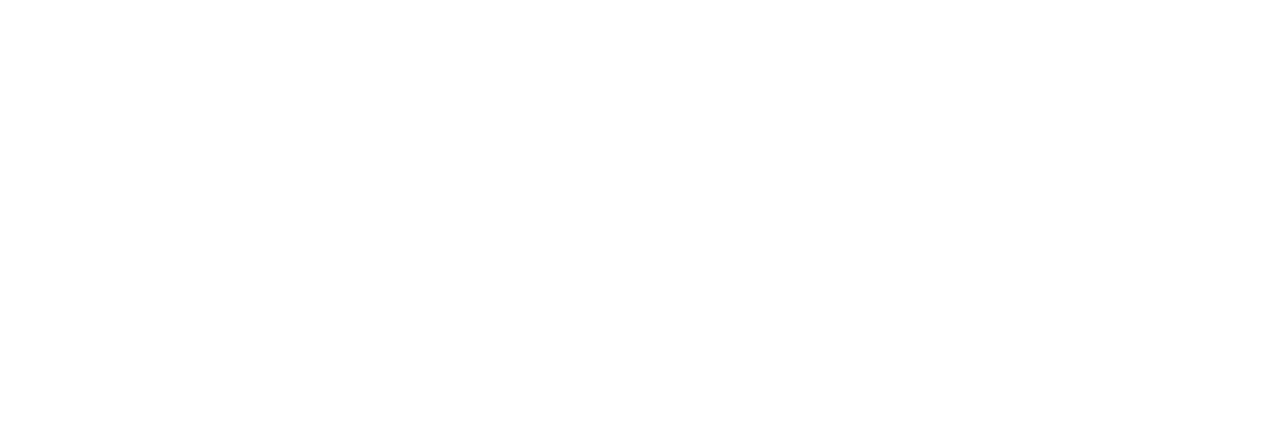
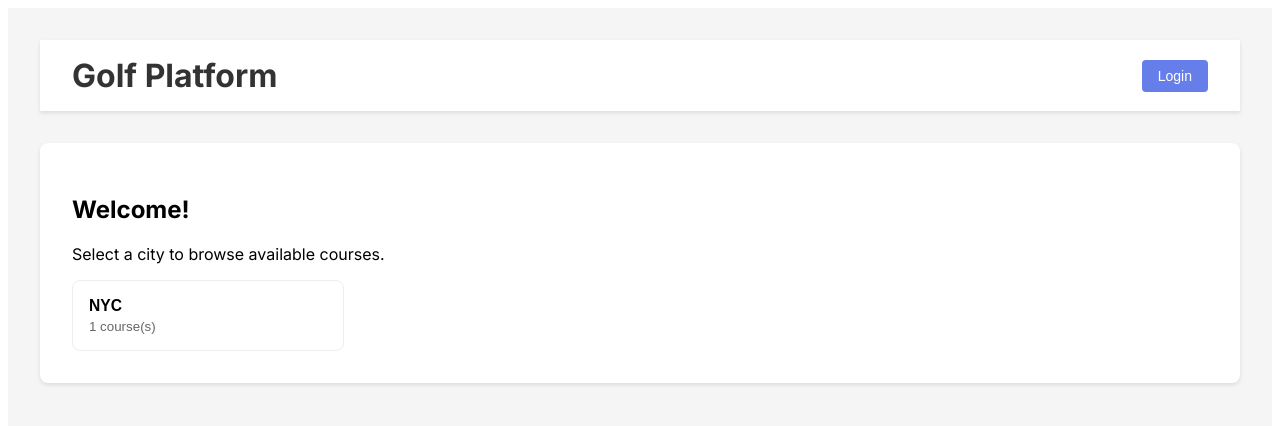
Before and after one commit to JairoE/golf-platform, a Next.js app: page / in a window 1280 px wide. Before the commit this address had no page. Shown: the top 426 px of the page. Built offline with nearby package versions, Linux system fonts and the light colour scheme.

Commit message:
rework login

```diff
--- /dev/null
+++ b/app/components/LoginModal.tsx
@@ -0,0 +1,155 @@
+'use client'
+
+import { useEffect, useState } from 'react'
+import { createPortal } from 'react-dom'
+import styled from '@emotion/styled'
+
+const Overlay = styled.div`
+  position: fixed;
+  inset: 0;
+  background: rgba(0, 0, 0, 0.5);
+  display: flex;
+  align-items: center;
+  justify-content: center;
+  z-index: 1000;
+`
+
+const Modal = styled.div`
+  background: #fff;
+  width: 100%;
+  max-width: 420px;
+  border-radius: 8px;
+  box-shadow: 0 10px 25px rgba(0, 0, 0, 0.2);
+  overflow: hidden;
+`
+
+const Header = styled.div`
+  padding: 1rem 1.25rem;
+  border-bottom: 1px solid #eee;
+  display: flex;
+  justify-content: space-between;
+  align-items: center;
+`
+
+const Title = styled.h3`
+  margin: 0;
+  font-size: 1.125rem;
+  color: #333;
+`
+
+const Close = styled.button`
+  background: transparent;
+  border: none;
+  font-size: 1.25rem;
+  cursor: pointer;
+`
+
+const Body = styled.div`
+  padding: 1.25rem;
+`
+
+const Form = styled.form`
+  display: flex;
+  flex-direction: column;
+  gap: 0.75rem;
+`
+
+const Input = styled.input`
+  padding: 0.75rem;
+  border: 1px solid #ddd;
+  border-radius: 6px;
+  font-size: 1rem;
+`
+
+const Button = styled.button`
+  padding: 0.75rem;
+  background: #667eea;
+  color: #fff;
+  border: none;
+  border-radius: 6px;
+  font-weight: 600;
+  cursor: pointer;
+  &:hover { background: #5568d3; }
+  &:disabled { background: #ccc; cursor: not-allowed; }
+`
+
+const ErrorMessage = styled.p`
+  color: #e74c3c;
+  font-size: 0.875rem;
+  margin: 0.25rem 0 0;
+`
+
+export interface LoginModalProps {
+  open: boolean
+  onClose: () => void
+  onSuccess?: (username: string) => void
+}
+
+export default function LoginModal({ open, onClose, onSuccess }: LoginModalProps) {
+  const [username, setUsername] = useState('')
+  const [password, setPassword] = useState('')
+  const [error, setError] = useState('')
+  const [loading, setLoading] = useState(false)
+
+  useEffect(() => {
+    if (!open) {
+      setUsername('')
+      setPassword('')
+      setError('')
+      setLoading(false)
+    }
+  }, [open])
+
+  if (!open) return null
+
+  const handleSubmit = (e: React.FormEvent) => {
+    e.preventDefault()
+    setError('')
+    setLoading(true)
+
+    if (username && password) {
+      localStorage.setItem('isLoggedIn', 'true')
+      localStorage.setItem('username', username)
+      setLoading(false)
+      onSuccess?.(username)
+      onClose()
+    } else {
+      setError('Please enter both username and password')
+      setLoading(false)
+    }
+  }
+
+  return createPortal(
+    <Overlay onClick={onClose} role="dialog" aria-modal="true">
+      <Modal onClick={(e) => e.stopPropagation()}>
+        <Header>
+          <Title>Login</Title>
+          <Close aria-label="Close" onClick={onClose}>×</Close>
+        </Header>
+        <Body>
+          <Form onSubmit={handleSubmit}>
+            <Input
+              type="text"
+              placeholder="Username"
+              value={username}
+              onChange={(e) => setUsername(e.target.value)}
+              required
+            />
+            <Input
+              type="password"
+              placeholder="Password"
+              value={password}
+              onChange={(e) => setPassword(e.target.value)}
+              required
+            />
+            {error && <ErrorMessage>{error}</ErrorMessage>}
+            <Button type="submit" disabled={loading}>
+              {loading ? 'Logging in...' : 'Login'}
+            </Button>
+          </Form>
+        </Body>
+      </Modal>
+    </Overlay>,
+    document.body
+  )
+}
--- a/app/home/page.tsx
+++ b/app/home/page.tsx
@@ -1,22 +1,24 @@
-'use client'
+"use client";
 
-import { useEffect } from 'react'
-import { useRouter } from 'next/navigation'
-import styled from '@emotion/styled'
-import Link from 'next/link'
+import {useCallback, useEffect, useMemo, useState} from "react";
+import {useRouter, useSearchParams} from "next/navigation";
+import styled from "@emotion/styled";
+import Link from "next/link";
+import LoginModal from "@/app/components/LoginModal";
+import {cities, type CityId} from "@/lib/courses";
 
 const HomeContainer = styled.div`
   min-height: 100vh;
   background: #f5f5f5;
   padding: 2rem;
-`
+`;
 
 const Header = styled.header`
   background: white;
   padding: 1rem 2rem;
   box-shadow: 0 2px 4px rgba(0, 0, 0, 0.1);
   margin-bottom: 2rem;
-`
+`;
 
 const HeaderContent = styled.div`
   max-width: 1200px;
@@ -24,16 +26,16 @@
   display: flex;
   justify-content: space-between;
   align-items: center;
-`
+`;
 
 const Title = styled.h1`
   color: #333;
   margin: 0;
-`
+`;
 
-const LogoutButton = styled.button`
+const ActionButton = styled.button`
   padding: 0.5rem 1rem;
-  background: #e74c3c;
+  background: #667eea;
   color: white;
   border: none;
   border-radius: 4px;
@@ -41,14 +43,14 @@
   font-size: 0.875rem;
 
   &:hover {
-    background: #c0392b;
+    background: #5568d3;
   }
-`
+`;
 
 const Content = styled.div`
   max-width: 1200px;
   margin: 0 auto;
-`
+`;
 
 const WelcomeCard = styled.div`
   background: white;
@@ -56,56 +58,104 @@
   border-radius: 8px;
   box-shadow: 0 2px 4px rgba(0, 0, 0, 0.1);
   margin-bottom: 2rem;
-`
+`;
 
-const CourseLink = styled(Link)`
-  display: inline-block;
-  padding: 1rem 2rem;
-  background: #667eea;
-  color: white;
-  text-decoration: none;
-  border-radius: 4px;
-  font-size: 1.125rem;
-  transition: background 0.2s;
+const CityGrid = styled.div`
+  display: grid;
+  grid-template-columns: repeat(auto-fill, minmax(220px, 1fr));
+  gap: 1rem;
+`;
 
+const CityCard = styled.button`
+  text-align: left;
+  background: white;
+  border: 1px solid #eee;
+  border-radius: 8px;
+  padding: 1rem;
+  cursor: pointer;
+  transition: transform 0.1s ease, box-shadow 0.1s ease;
   &:hover {
-    background: #5568d3;
+    transform: translateY(-2px);
+    box-shadow: 0 6px 16px rgba(0, 0, 0, 0.08);
   }
-`
+`;
 
 export default function HomePage() {
-  const router = useRouter()
+  const router = useRouter();
+  const searchParams = useSearchParams();
+  const [isLoginOpen, setIsLoginOpen] = useState(false);
+  const [isLoggedIn, setIsLoggedIn] = useState<boolean>(() => {
+    if (typeof window === "undefined") return false;
+    return localStorage.getItem("isLoggedIn") === "true";
+  });
 
+  // Open modal if redirected with ?login=true
   useEffect(() => {
-    const isLoggedIn = localStorage.getItem('isLoggedIn')
-    if (!isLoggedIn) {
-      router.push('/login')
+    if (searchParams?.get("login") === "true") {
+      setIsLoginOpen(true);
     }
-  }, [router])
+  }, [searchParams]);
 
-  const handleLogout = () => {
-    localStorage.removeItem('isLoggedIn')
-    localStorage.removeItem('username')
-    router.push('/login')
-  }
+  const username = useMemo(() => {
+    if (typeof window === "undefined") return "";
+    return localStorage.getItem("username") || "";
+  }, [isLoggedIn]);
 
-  const username = typeof window !== 'undefined' ? localStorage.getItem('username') : ''
+  const handleLogout = useCallback(() => {
+    localStorage.removeItem("isLoggedIn");
+    localStorage.removeItem("username");
+    setIsLoggedIn(false);
+  }, []);
+
+  const handleLoginSuccess = useCallback(() => {
+    setIsLoggedIn(true);
+  }, []);
+
+  const handleCityClick = useCallback(
+    (cityId: CityId) => {
+      router.push(`/courses?city=${cityId}`);
+    },
+    [router]
+  );
+
+  // Only show NYC for now, but structure is ready for more
+  const availableCityIds: CityId[] = ["nyc"];
 
   return (
     <HomeContainer>
       <Header>
         <HeaderContent>
           <Title>Golf Platform</Title>
-          <LogoutButton onClick={handleLogout}>Logout</LogoutButton>
+          {isLoggedIn ? (
+            <ActionButton onClick={handleLogout}>Logout</ActionButton>
+          ) : (
+            <ActionButton onClick={() => setIsLoginOpen(true)}>
+              Login
+            </ActionButton>
+          )}
         </HeaderContent>
       </Header>
       <Content>
         <WelcomeCard>
-          <h2>Welcome, {username || 'User'}!</h2>
-          <p>Browse available golf courses and book your tee times.</p>
-          <CourseLink href="/courses">Available Courses</CourseLink>
+          <h2>Welcome{username ? `, ${username}` : ""}!</h2>
+          <p>Select a city to browse available courses.</p>
+          <CityGrid>
+            {availableCityIds.map((id) => (
+              <CityCard key={id} onClick={() => handleCityClick(id)}>
+                <h3 style={{margin: 0}}>{cities[id].name}</h3>
+                <p style={{margin: "0.25rem 0 0", color: "#666"}}>
+                  {Object.keys(cities[id].courses).length} course(s)
+                </p>
+              </CityCard>
+            ))}
+          </CityGrid>
         </WelcomeCard>
       </Content>
+      <LoginModal
+        open={isLoginOpen}
+        onClose={() => setIsLoginOpen(false)}
+        onSuccess={handleLoginSuccess}
+      />
     </HomeContainer>
-  )
+  );
 }
--- a/app/page.tsx
+++ b/app/page.tsx
@@ -1,18 +1,8 @@
 "use client";
 
-import {useEffect} from "react";
-import {useRouter} from "next/navigation";
+// Render the Home UI directly on the root route
+import HomePage from "./home/page";
 
-export default function Home() {
-  const router = useRouter();
-
-  useEffect(() => {
-    // Check if user is logged in
-    const isLoggedIn = localStorage.getItem("isLoggedIn");
-    if (!isLoggedIn) {
-      router.push("/login");
-    }
-  }, [router]);
-
-  return null;
+export default function Root() {
+  return <HomePage />;
 }
--- /dev/null
+++ b/lib/courses.ts
@@ -0,0 +1,35 @@
+// Central, type-safe directory for cities and their courses
+
+export type CityId = 'nyc'
+
+export interface Course {
+  id: string
+  name: string
+  url: string
+}
+
+export interface City {
+  id: CityId
+  name: string
+  courses: Record<string, Course>
+}
+
+export const cities: Record<CityId, City> = {
+  nyc: {
+    id: 'nyc',
+    name: 'NYC',
+    courses: {
+      bethpage: {
+        id: 'bethpage',
+        name: 'Bethpage',
+        url: 'https://foreupsoftware.com/index.php/booking/19765/2431#teetimes',
+      },
+    },
+  },
+}
+
+export function getCityById(cityId: string | null | undefined): City | null {
+  if (!cityId) return null
+  const key = cityId.toLowerCase() as CityId
+  return cities[key] ?? null
+}
```
Also changed, not shown: app/courses/page.tsx (+17 -9 lines), app/login/page.tsx (deleted, +0 -124 lines).
